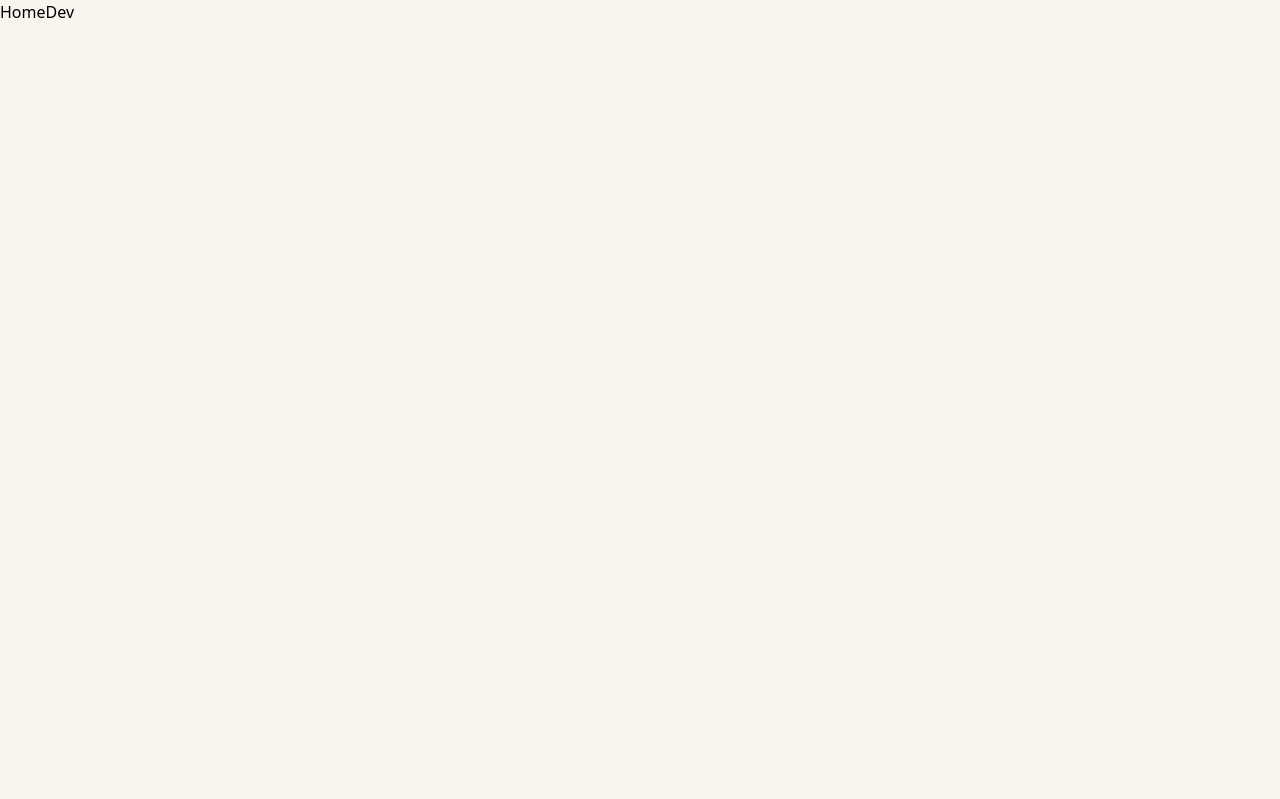
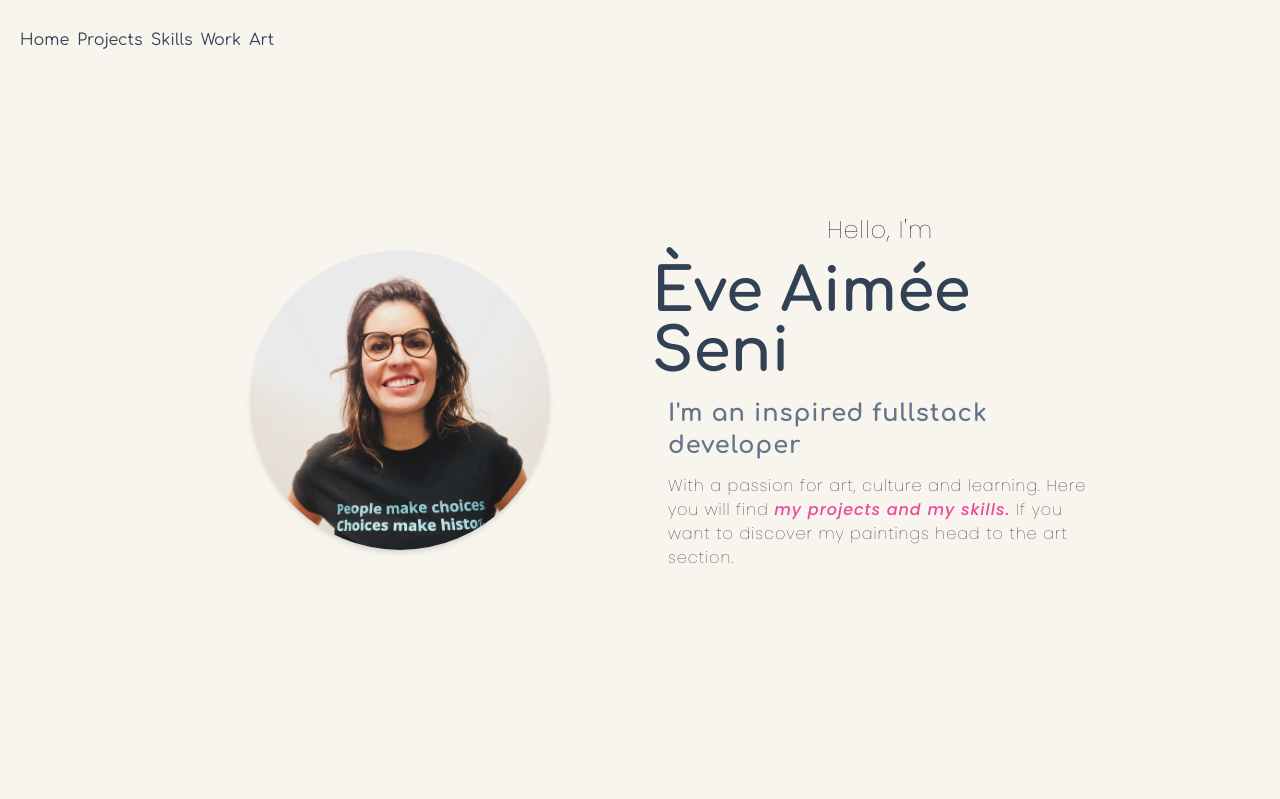
Before and after one commit to apathyaddict/evesenicom, a React (Vite) app: page /dev in a window 1280 px wide. Shown: the top 799 px of the page. Built offline with nearby package versions, Linux system fonts and the light colour scheme.

Commit message:
working scroll effect

```diff
--- a/package.json
+++ b/package.json
@@ -15,6 +15,7 @@
     "react-icons": "^5.0.1",
     "react-multi-carousel": "^1.0.1-alpha.0",
     "react-router-dom": "^6.21.2",
+    "react-scroll": "^1.9.0",
     "react-slick": "^0.29.0",
     "slick-carousel": "^1.8.1",
     "typed.js": "^2.1.0"
--- a/src/App.jsx
+++ b/src/App.jsx
@@ -20,8 +20,8 @@ function App() {
   };
 
   const [showNavbar, setShowNavbar] = useState(false);
-  const handleButtonClick = () => {
-    setShowNavbar(!showNavbar);
+  const handleButtonClick = (value) => {
+    setShowNavbar(value);
   };
 
   return (
@@ -40,7 +40,7 @@ function App() {
           {/* <Route path="/prints" element={<MainImageGrid />} /> */}
           <Route path="/prints" element={<WatercolourGallery />} />
           <Route path="/paintings" element={<PaintingGallery />} />
-          <Route path="/dev" element={<HomeDev />} />
+          <Route path="/dev" element={<HomeDev {...{ handleButtonClick }} />} />
         </Routes>
       </BrowserRouter>
     </>
--- /dev/null
+++ b/src/CSS/devcss.css
@@ -0,0 +1,6 @@
+.dev-nav li {
+    padding: 4px;
+    cursor: pointer;
+
+    font-family: 'Comfortaa', sans-serif;
+}
--- /dev/null
+++ b/src/Components/Dev/Maindev.jsx
@@ -0,0 +1,40 @@
+import React from "react";
+import LandingPage from "../../Pages/LandingPage";
+
+const Maindev = () => {
+  return (
+    <div name="home" className="flex h-screen items-center justify-center">
+      <div className=" flex flex-row h-5/6 w-3/4">
+        <div className="flex-1 h-full flex justify-center items-center">
+          <img
+            src="/images/eve.JPG"
+            alt=""
+            className="rounded-full object-cover shadow-md imageEve"
+          />
+        </div>
+
+        <div className=" flex-1 h-full flex justify-center items-center">
+          <div className="flex flex-col justify-center items-center m-3">
+            <p className="pb-4 text-2xl">Hello, I'm</p>
+            <h1 className="lg:text-6xl md:text-5xl sm:text-4xl text-slate-700">
+              Ève Aimée Seni
+            </h1>
+
+            <div className=" flex justify-between items-center flex-col m-4">
+              <h2 className="lg:text-2xl sm:text-3xl mb-3 text-slate-500 font-bold ">
+                I'm an inspired fullstack developer
+              </h2>
+              <p>
+                With a passion for art, culture and learning. Here you will find{" "}
+                <em className="text-pink-500"> my projects and my skills. </em>
+                If you want to discover my paintings head to the art section.
+              </p>
+            </div>
+          </div>
+        </div>
+      </div>
+    </div>
+  );
+};
+
+export default Maindev;
--- /dev/null
+++ b/src/Components/Dev/Navbardev.jsx
@@ -0,0 +1,71 @@
+import React, { useState } from "react";
+import { FaBars, FaTimes } from "react-icons/fa";
+import { Link as ScrollLink } from "react-scroll";
+import { Link } from "react-router-dom";
+
+const Navbardev = ({ handleButtonClick }) => {
+  const [navDev, setNavDev] = useState(false);
+  const handleClick = () => setNavDev(!navDev);
+  return (
+    <section className="fixed w-full h-[80px] flex justify-between items-center px-4 text-slate-700  ">
+      <div>
+        <ul className="dev-nav hidden md:flex items-center">
+          <li>
+            <ScrollLink
+              activeClass="active"
+              to="home"
+              // spy={true}
+              smooth={true}
+              offset={50}
+              // duration={500}
+              // onSetActive={handleSetActive}
+            >
+              Home
+            </ScrollLink>
+          </li>
+          <li>
+            <ScrollLink
+              activeClass="active"
+              to="projects"
+              spy={true}
+              smooth={true}
+              offset={50}
+              duration={500}
+              // onSetActive={handleSetActive}
+            >
+              Projects
+            </ScrollLink>
+          </li>
+          <li>Skills</li>
+          <li>Work</li>
+          <Link to="/art" onClick={() => handleButtonClick(true)}>
+            <li>Art</li>
+          </Link>
+        </ul>
+      </div>
+
+      {/* hamburger */}
+      <div onClick={handleClick} className="md:hidden z-10 text-slate-700">
+        {!navDev ? <FaBars /> : <FaTimes />}
+      </div>
+      {/* mobile */}
+      <ul
+        className={
+          !navDev
+            ? "hidden"
+            : " absolute top-0 right-0 h-screen w-full flex flex-col justify-center items-center bg-beige text-slate-700"
+        }
+      >
+        <li className="py-6 text-4xl">Home</li>
+        <li className="py-6 text-4xl">About</li>
+        <li className="py-6 text-4xl">Skills</li>
+        <li className="py-6 text-4xl">Contact</li>
+        <Link to="/art">
+          <li className="py-6 text-4xl">Art</li>
+        </Link>
+      </ul>
+    </section>
+  );
+};
+
+export default Navbardev;
--- /dev/null
+++ b/src/Components/Dev/Projects.jsx
@@ -0,0 +1,12 @@
+import React from "react";
+
+const Projects = () => {
+  return (
+    <div name="projects" className=" h-[350px] border border-red-700">
+      Hello
+      <div className="border"></div>
+    </div>
+  );
+};
+
+export default Projects;
--- a/src/Pages/HomeDev.jsx
+++ b/src/Pages/HomeDev.jsx
@@ -1,7 +1,17 @@
 import React from "react";
+import "../CSS/devcss.css";
+import Navbardev from "../Components/Dev/Navbardev";
+import Maindev from "../Components/Dev/Maindev";
+import Projects from "../Components/Dev/Projects";
 
-const HomeDev = () => {
-  return <div>HomeDev</div>;
+const HomeDev = ({ handleButtonClick }) => {
+  return (
+    <div>
+      <Navbardev {...{ handleButtonClick }} />
+      <Maindev />
+      <Projects />
+    </div>
+  );
 };
 
 export default HomeDev;
--- a/src/Pages/LandingPage.jsx
+++ b/src/Pages/LandingPage.jsx
@@ -24,7 +24,7 @@ const LandingPage = ({ handleButtonClick }) => {
             <div className=" flex justify-between items-center m-4">
               <Link to="/dev">
                 <button
-                  onClick={() => handleButtonClick()}
+                  onClick={() => handleButtonClick(false)}
                   className="bg-slate-700 text-white rounded-full px-4 py-2 transition duration-300 ease-in-out hover:bg-slate-900 m-4"
                 >
                   Fullstack developer
@@ -32,7 +32,7 @@ const LandingPage = ({ handleButtonClick }) => {
               </Link>
               <Link to="/art">
                 <button
-                  onClick={() => handleButtonClick()}
+                  onClick={() => handleButtonClick(true)}
                   className="bg-white text-slate-700 font-bold rounded-full px-4 py-2 transition duration-300 ease-in-out hover:bg-slate-900 m-4"
                 >
                   Artist
```
Also changed, not shown: 1 other file (tests, documents, lock files or other folders).
